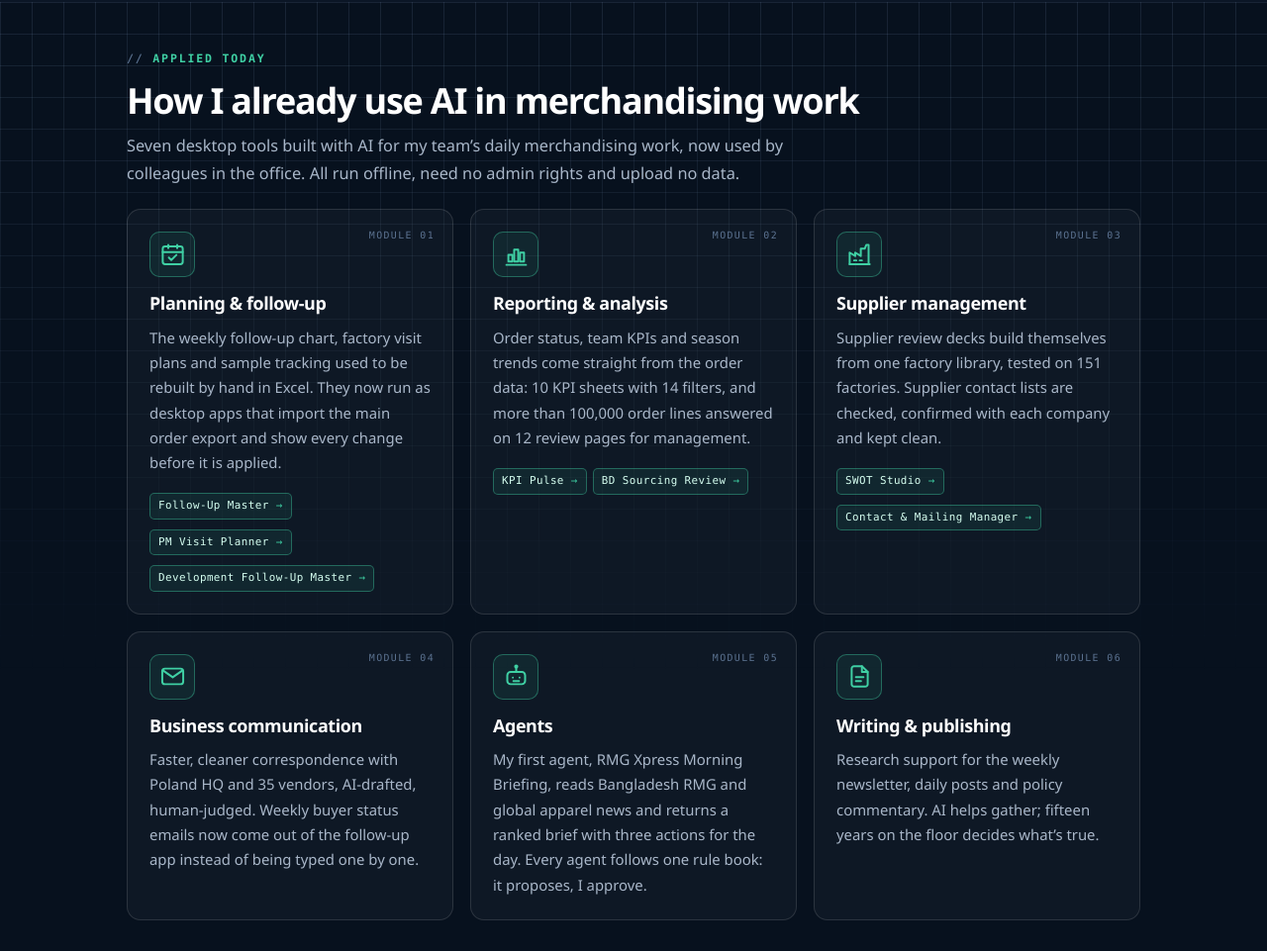
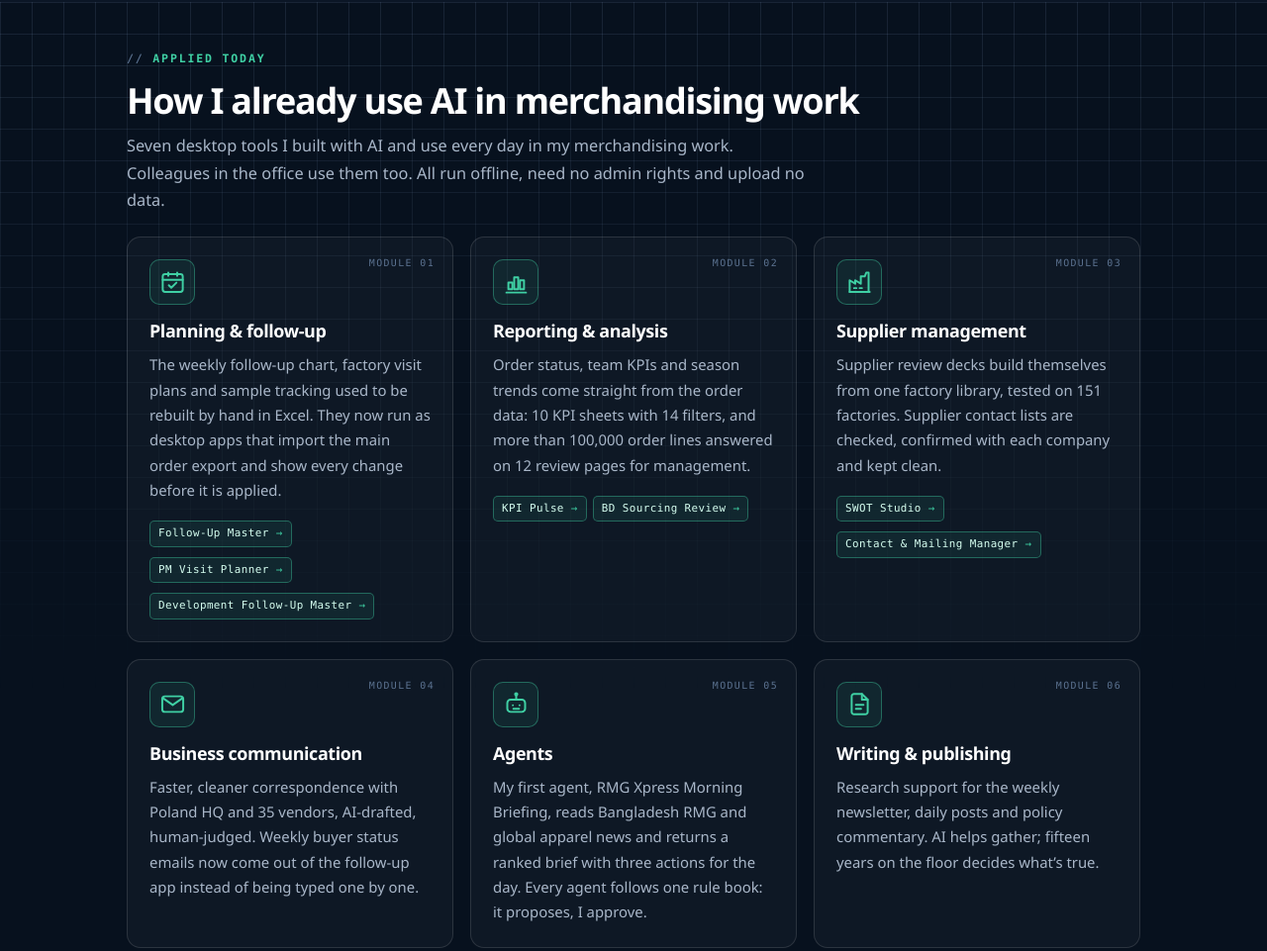
Before and after one commit to sohelprsnl/sohelprsnl.github.io, a plain HTML site: page ai-learning.html in a window 1280 px wide. Shown: the part 1918-2879 px from the top of the page at 99% size. Drawn offline with Linux system fonts and the light colour scheme.

Commit message:
AI Learning: tools are in daily use in my own work (#23)
Claude-Session: https://claude.ai/code/session_01HDCWwtg1hdGZpKzr5rsNF5

Co-authored-by: Claude <noreply@anthropic.com>

```diff
--- a/ai-learning.html
+++ b/ai-learning.html
@@ -153,7 +153,7 @@
   <div class="container">
     <p class="eyebrow reveal">Applied today</p>
     <h2 class="title reveal">How I already use AI in merchandising work</h2>
-    <p class="lede reveal">Seven desktop tools built with AI for my team&rsquo;s daily merchandising work, now used by colleagues in the office. All run offline, need no admin rights and upload no data.</p>
+    <p class="lede reveal">Seven desktop tools I built with AI and use every day in my merchandising work. Colleagues in the office use them too. All run offline, need no admin rights and upload no data.</p>
     <div class="grid cols-3" style="margin-top:22px">
       <div class="card reveal">
         <span class="ai-mod" aria-hidden="true">MODULE 01</span>
```
